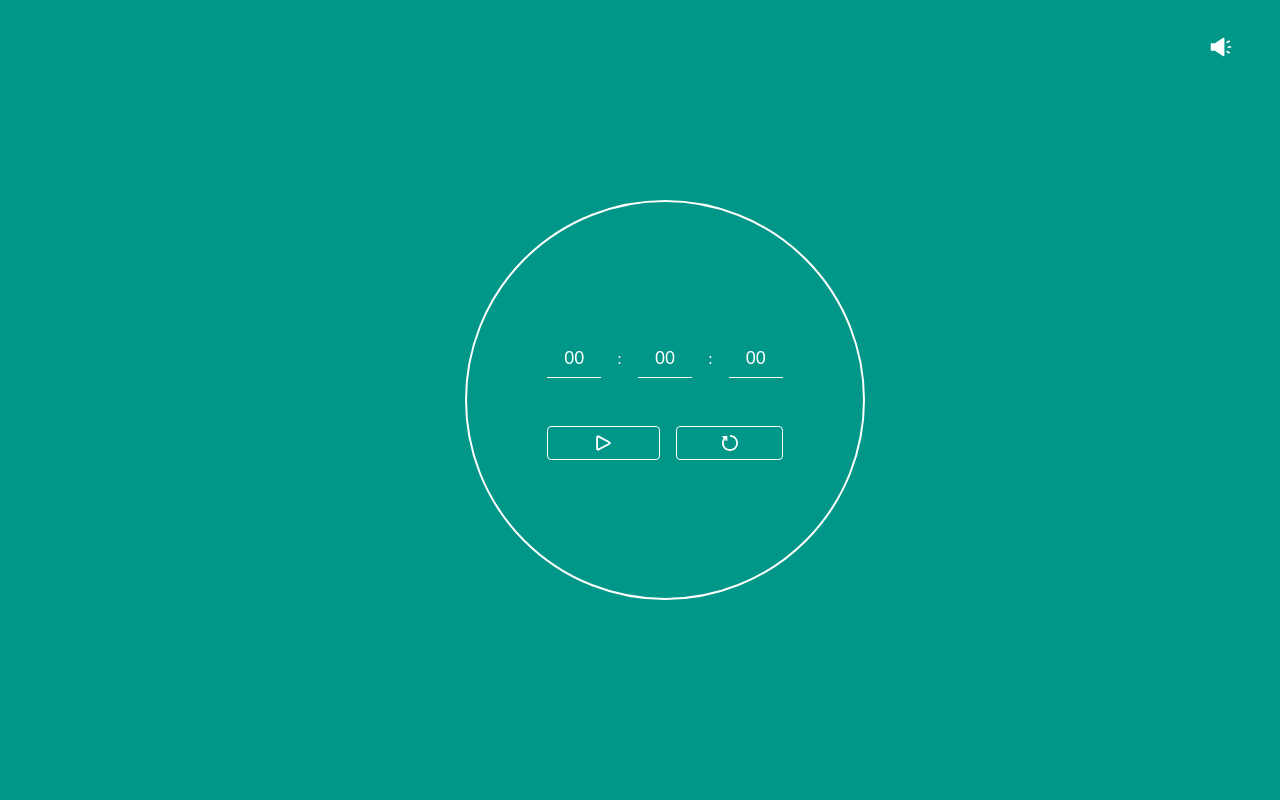
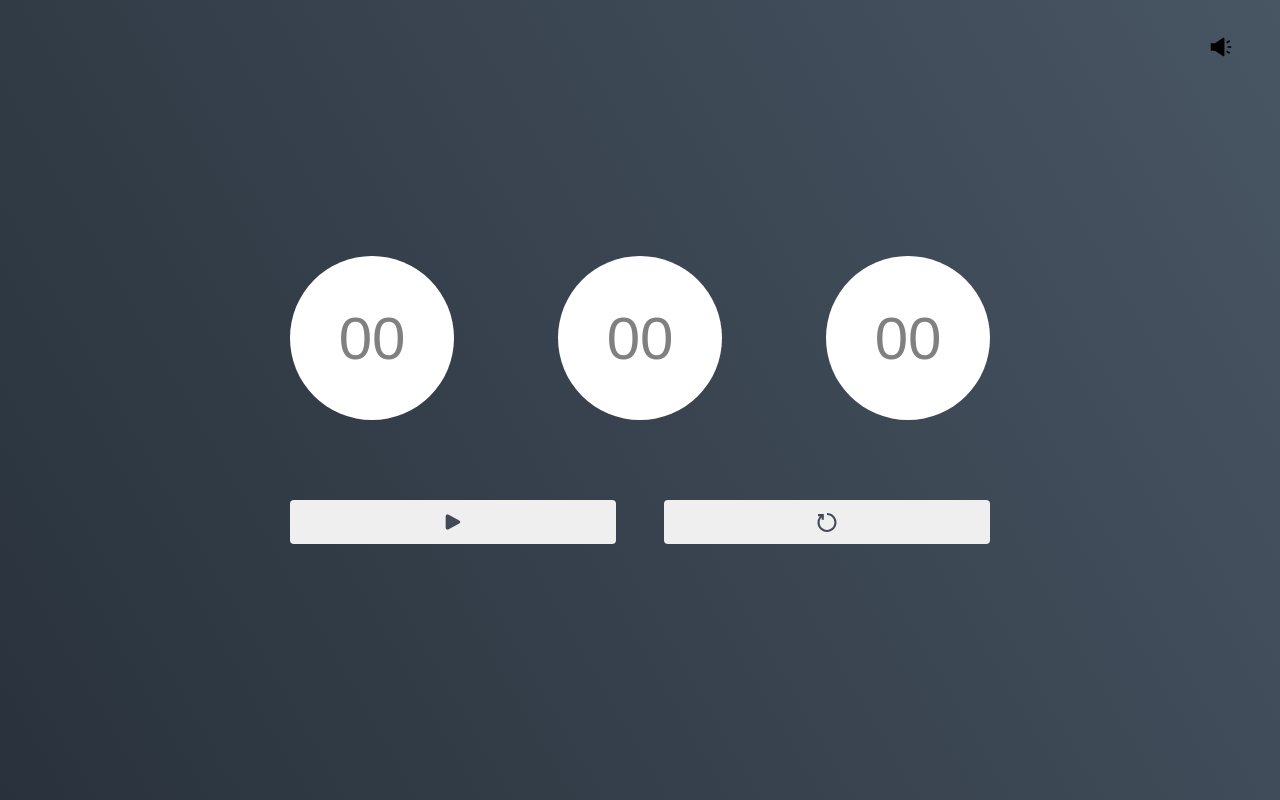
Before and after one commit to kapilmogre1998/countdown-timer, a React (Vite) app: page / in a window 1280 px wide. Built offline with nearby package versions, Linux system fonts and the light colour scheme.

Commit message:
ui changes

```diff
--- a/src/App.css
+++ b/src/App.css
@@ -1,24 +1,23 @@
 :root{
-  --timer-dimension: 400px;
-  --default-clr: #ffffff;
+  --timer-dimension: 430px;
 }
 
-.app {
+.container{
+  background-image: linear-gradient(60deg, #29323c 0%, #485563 100%);
+  background-size: cover;
+  width: 100vw;
+  height: 100vh;
+  display: flex;
+  justify-content: center;
+  align-items: center;
+}
+
+.timer-app {
   height: 100vh;
   place-content: center;
-  width: 350px;
+  width: 700px;
   margin: auto;
   box-sizing: border-box;
-}
-
-.timer-container{
-  width: var(--timer-dimension);
-  height: var(--timer-dimension);
-  border: 2px solid var(--default-clr);
-  display: grid;
-  place-content: center;
-  padding: 0px 5rem;
-  border-radius: 50%;
 }
 
 .input-container{
@@ -37,21 +36,24 @@
   gap: 0.5rem;
 }
 
-input {
-  width: 100%;
-  text-align: center;
-  padding: 8px;
+.input-time {
+  position: absolute;
+  border-radius: 50%;
+  width: 150px;
+  height: 150px;
   outline: none;
   border: 0px;
-  border-bottom: 1px solid var(--default-clr);
-  font-size: 18px;
-  color: white
+  top: 50%;
+  left: 50%;
+  transform: translate(-50%, -50%);
+  text-align: center;
 }
 
 .action-btns{
   display: flex;
-  gap: 1rem;
+  gap: 3rem;
   justify-content: center;
+  margin-top: 2rem;
 }
 
 button{
@@ -61,12 +63,13 @@ button{
   flex-grow: 1;
   flex-shrink: 0;
   margin-top: 3rem;
-  border: 1px solid var(--default-clr);
+  border: 0px;
   border-radius: 4px;
-  height: 34px;
+  height: 44px;
   font-weight: bold;
   font-size: 16px;
   cursor: pointer;
+  outline: none;
 }
 
 button:active{
@@ -84,3 +87,22 @@ button:active{
   right: 4%;
   transform: scale(1.5);
 }
+
+.progress-bar-container{
+  width: 164px;
+  height: 164px;
+  border-radius: 50%;
+  position: relative;
+}
+
+.input-time {
+  color: grey;
+  font-size: 60px;
+}
+
+@media screen and (max-width: 600px) {
+  .timer-app{
+    /* width: 100%; */
+    margin: auto;
+  }
+}
--- a/src/App.tsx
+++ b/src/App.tsx
@@ -4,8 +4,10 @@ import Timer from './Timer/Timer'
 function App() {
 
   return (
-    <div className='app' >
-        <Timer />
+    <div className='container' >
+      <div className='timer-app' >
+          <Timer />
+      </div>
     </div>
   )
 }
--- /dev/null
+++ b/src/ProgressBar/ProgressBar.tsx
@@ -0,0 +1,19 @@
+import React from "react";
+
+interface ProgressBarProps {
+    progressbarclr?: string;
+    degvalue?: number;
+    timer?: number;
+    onInputChange?: funtion;
+}
+
+const ProgressBar:React.FC<ProgressBarProps>  = ({ progressbarclr = 'yellow', degvalue = 20, timer = '00', onInputChange = () => {} }) => {
+
+    return (
+        <div className='progress-bar-container' style={{ background: `conic-gradient(${progressbarclr} ${degvalue}deg, white 0deg)` }} >
+            <input className="input-time" id='hour' type="text" value={timer.toString().padStart(2, '0')} onChange={onInputChange} />
+        </div>
+    )
+}
+
+export default ProgressBar
--- a/src/Timer/Timer.tsx
+++ b/src/Timer/Timer.tsx
@@ -2,15 +2,22 @@ import { useEffect, useRef, useState } from 'react'
 import useSound from '../Hooks/useSound';
 import { FaVolumeMute } from "react-icons/fa";
 import { AiFillSound } from "react-icons/ai";
+import ProgressBar from '../ProgressBar/ProgressBar';
 
 const pattern = /^[0-9]+$/;
 
 type Inputtype = 'HOUR' | 'MIN' | 'SEC';
 
+const convertHourToDegree = (hour: number): number => hour > 0 ? Math.floor(360 / hour) : 0;
+
+const convertMinuteToDegree = (minute: number): number => minute > 0 ? Math.floor(360 / 60 * minute) : 0;
+
+const convertSecondsToDegree = (seconds: number): number => seconds > 0 ? Math.floor(360 / 60 * seconds) : 0;
+
 const Timer = () => {
     const [hour, setHour] = useState<number>(0);
     const [minute, setMinute] = useState<number>(0);
-    const [second, setSecond] = useState<number>(0);
+    const [seconds, setSeconds] = useState<number>(0);
     const [timerStatus, setTimerStatus] = useState<boolean>(false);
     const intervalTimeId = useRef<number | null>(null);
     const [playAudio] = useSound('./timer.mp3');
@@ -25,7 +32,7 @@ const Timer = () => {
         }
     }
 
-    const getTotalTimeInSeconds = () => (hour * 3600) + (minute * 60) + (second);
+    const getTotalTimeInSeconds = () => (hour * 3600) + (minute * 60) + (seconds);
 
     const handleOnChange = (type: Inputtype, event: React.ChangeEvent<HTMLInputElement>) => {
         const { value } = event.target;
@@ -38,7 +45,7 @@ const Timer = () => {
             case 'MIN':
                 return setMinute(+value)
             case 'SEC':
-                return setSecond(+value)
+                return setSeconds(+value)
             default:
                 return;
         }
@@ -52,7 +59,7 @@ const Timer = () => {
             reset();
             setHour(Math.floor(0));
             setMinute(Math.floor(0));
-            setSecond(Math.floor(0));
+            setSeconds(Math.floor(0));
             if(alert){
                 playAudio();
             }
@@ -66,14 +73,14 @@ const Timer = () => {
 
         setHour(Math.floor(hours));
         setMinute(Math.floor(minutes));
-        setSecond(Math.floor(seconds));
+        setSeconds(Math.floor(seconds));
     }
 
     const handleReset = () => {
         reset();
         setHour(Math.floor(0));
         setMinute(Math.floor(0));
-        setSecond(Math.floor(0))
+        setSeconds(Math.floor(0))
     }
 
     const handleChangeTimerStatus = () => {
@@ -98,7 +105,7 @@ const Timer = () => {
                 clearInterval(intervalTimeId.current)
             }
         }
-    }, [hour, minute, second, timerStatus])
+    }, [hour, minute, seconds, timerStatus])
 
     return (
         <div className='timer-container' >
@@ -107,18 +114,13 @@ const Timer = () => {
             </div>
             <div className='input-container' >
                 <div>
-                    {/* <label htmlFor="hour">Hour</label> */}
-                    <input id='hour' type="text" value={hour.toString().padStart(2, '0')} onChange={(event) => handleOnChange('HOUR', event)} />
+                    <ProgressBar progressbarclr='red' degvalue={hour ? convertHourToDegree(hour) : 0} timer={hour} onInputChange={(event) =>  handleOnChange('HOUR', event)} />
                 </div>
-                :
                 <div>
-                    {/* <label htmlFor='minute' >Minute</label> */}
-                    <input id='minute' type="text" value={minute.toString().padStart(2, '0')} onChange={(event) => handleOnChange('MIN', event)} />
+                    <ProgressBar progressbarclr='yellow'  degvalue={minute ? convertMinuteToDegree(minute) : 0} timer={minute} onInputChange={(event) =>  handleOnChange('MIN', event)} />
                 </div>
-                :
                 <div>
-                    {/* <label htmlFor="second">Second</label> */}
-                    <input id='second' type="text" value={second.toString().padStart(2, '0')} onChange={(event) => handleOnChange('SEC', event)} />
+                    <ProgressBar progressbarclr='green'  degvalue={seconds ? convertSecondsToDegree(seconds) : 0} timer={seconds} onInputChange={(event) =>  handleOnChange('SEC', event)} />
                 </div>
             </div>
 
@@ -126,19 +128,19 @@ const Timer = () => {
                 <button onClick={handleChangeTimerStatus} >
                     {
                         !timerStatus ?
-                            <svg width="8020px0px" height="22px" viewBox="0 0 24 24" fill="none" xmlns="http://www.w3.org/2000/svg">
+                            <svg width="30px" height="22px" viewBox="0 0 24 24" fill="#3F4B58" xmlns="http://www.w3.org/2000/svg">
                                 <g id="Media / Play">
-                                    <path id="Vector" d="M5 17.3336V6.66698C5 5.78742 5 5.34715 5.18509 5.08691C5.34664 4.85977 5.59564 4.71064 5.87207 4.67499C6.18868 4.63415 6.57701 4.84126 7.35254 5.25487L17.3525 10.5882L17.3562 10.5898C18.2132 11.0469 18.642 11.2756 18.7826 11.5803C18.9053 11.8462 18.9053 12.1531 18.7826 12.4189C18.6418 12.7241 18.212 12.9537 17.3525 13.4121L7.35254 18.7454C6.57645 19.1593 6.1888 19.3657 5.87207 19.3248C5.59564 19.2891 5.34664 19.1401 5.18509 18.9129C5 18.6527 5 18.2132 5 17.3336Z" stroke="#ffffff" strokeWidth="2" strokeLinecap="round" strokeLinejoin="round" />
+                                    <path id="Vector" d="M5 17.3336V6.66698C5 5.78742 5 5.34715 5.18509 5.08691C5.34664 4.85977 5.59564 4.71064 5.87207 4.67499C6.18868 4.63415 6.57701 4.84126 7.35254 5.25487L17.3525 10.5882L17.3562 10.5898C18.2132 11.0469 18.642 11.2756 18.7826 11.5803C18.9053 11.8462 18.9053 12.1531 18.7826 12.4189C18.6418 12.7241 18.212 12.9537 17.3525 13.4121L7.35254 18.7454C6.57645 19.1593 6.1888 19.3657 5.87207 19.3248C5.59564 19.2891 5.34664 19.1401 5.18509 18.9129C5 18.6527 5 18.2132 5 17.3336Z" stroke="#3F4B58"  strokeWidth="2" strokeLinecap="round" strokeLinejoin="round" />
                                 </g>
                             </svg> :
-                            <svg width="22px" height="20px" viewBox="0 0 24 24" fill="none" xmlns="http://www.w3.org/2000/svg">
-                                <path fillRule="evenodd" clip-rule="evenodd" d="M9 7C9 6.44772 8.55228 6 8 6C7.44772 6 7 6.44772 7 7V17C7 17.5523 7.44772 18 8 18C8.55228 18 9 17.5523 9 17V7ZM17 7C17 6.44772 16.5523 6 16 6C15.4477 6 15 6.44772 15 7V17C15 17.5523 15.4477 18 16 18C16.5523 18 17 17.5523 17 17V7Z" fill="#ffffff" />
+                            <svg width="30px" height="40px" viewBox="0 0 24 24" fill="#3F4B58" xmlns="http://www.w3.org/2000/svg">
+                                <path fillRule="evenodd" clip-rule="evenodd" d="M9 7C9 6.44772 8.55228 6 8 6C7.44772 6 7 6.44772 7 7V17C7 17.5523 7.44772 18 8 18C8.55228 18 9 17.5523 9 17V7ZM17 7C17 6.44772 16.5523 6 16 6C15.4477 6 15 6.44772 15 7V17C15 17.5523 15.4477 18 16 18C16.5523 18 17 17.5523 17 17V7Z"  />
                             </svg>
                     }
                 </button>
                 <button onClick={handleReset} >
-                    <svg fill="#ffffff" width="16px" height="16px" viewBox="0 0 1920 1920" xmlns="http://www.w3.org/2000/svg">
-                        <path d="M960 0v213.333c411.627 0 746.667 334.934 746.667 746.667S1371.627 1706.667 960 1706.667 213.333 1371.733 213.333 960c0-197.013 78.4-382.507 213.334-520.747v254.08H640V106.667H53.333V320h191.04C88.64 494.08 0 720.96 0 960c0 529.28 430.613 960 960 960s960-430.72 960-960S1489.387 0 960 0" fillRule="evenodd" />
+                    <svg fill="#3F4B58" width="30px" height="19px" viewBox="0 0 1920 1920" xmlns="http://www.w3.org/2000/svg">
+                        <path d="M960 0v213.333c411.627 0 746.667 334.934 746.667 746.667S1371.627 1706.667 960 1706.667 213.333 1371.733 213.333 960c0-197.013 78.4-382.507 213.334-520.747v254.08H640V106.667H53.333V320h191.04C88.64 494.08 0 720.96 0 960c0 529.28 430.613 960 960 960s960-430.72 960-960S1489.387 0 960 0" fillRule="evenodd" strokeWidth="20" />
                     </svg>
                 </button>
             </div>
--- a/src/index.css
+++ b/src/index.css
@@ -1,7 +1,6 @@
 * {
   margin: 0px;
   padding: 0px;
-  background-color: #009688;
-  color: #ffffff;
+  /* color: #ffffff; */
   box-sizing: border-box;
 }
```
